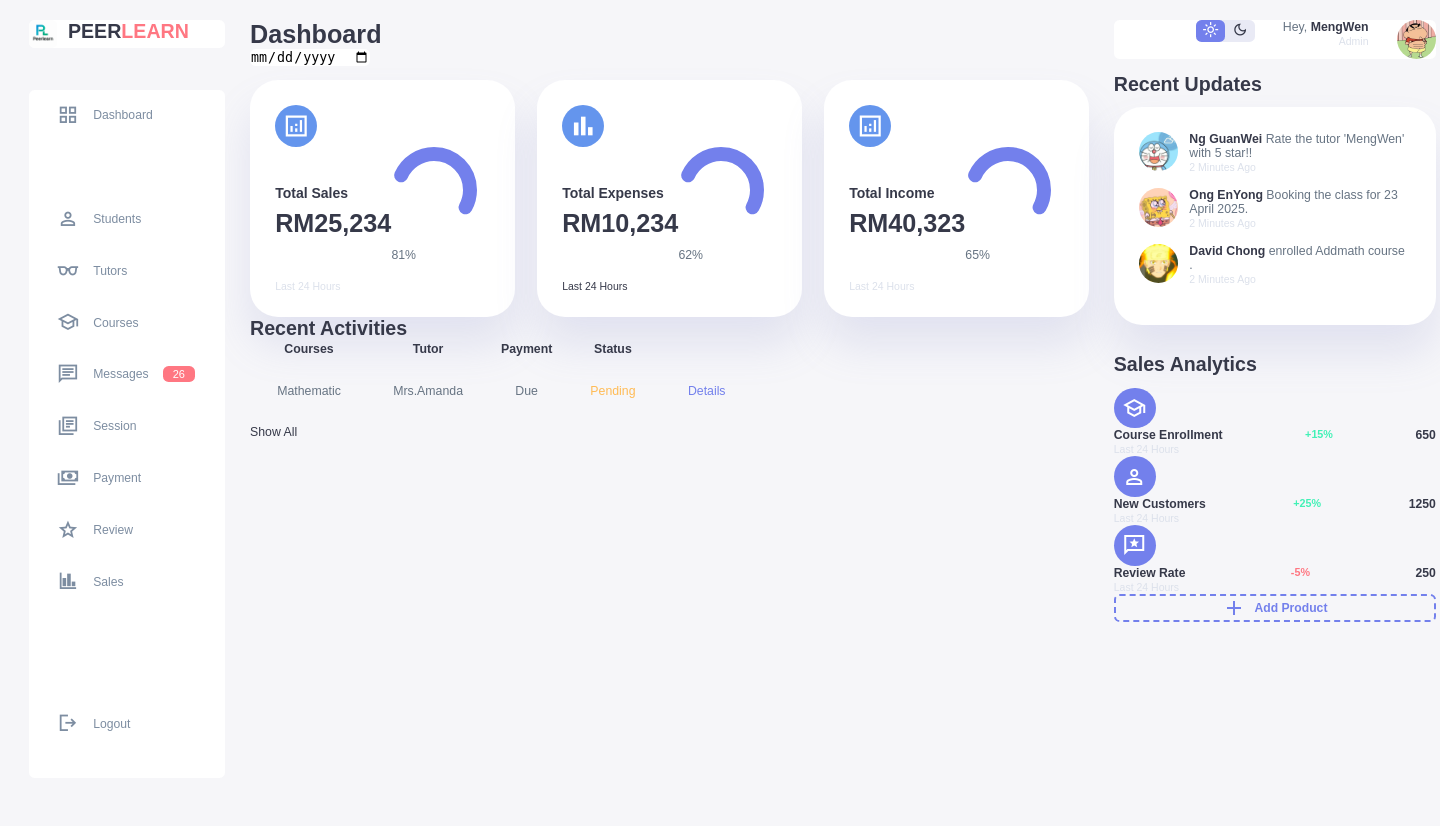
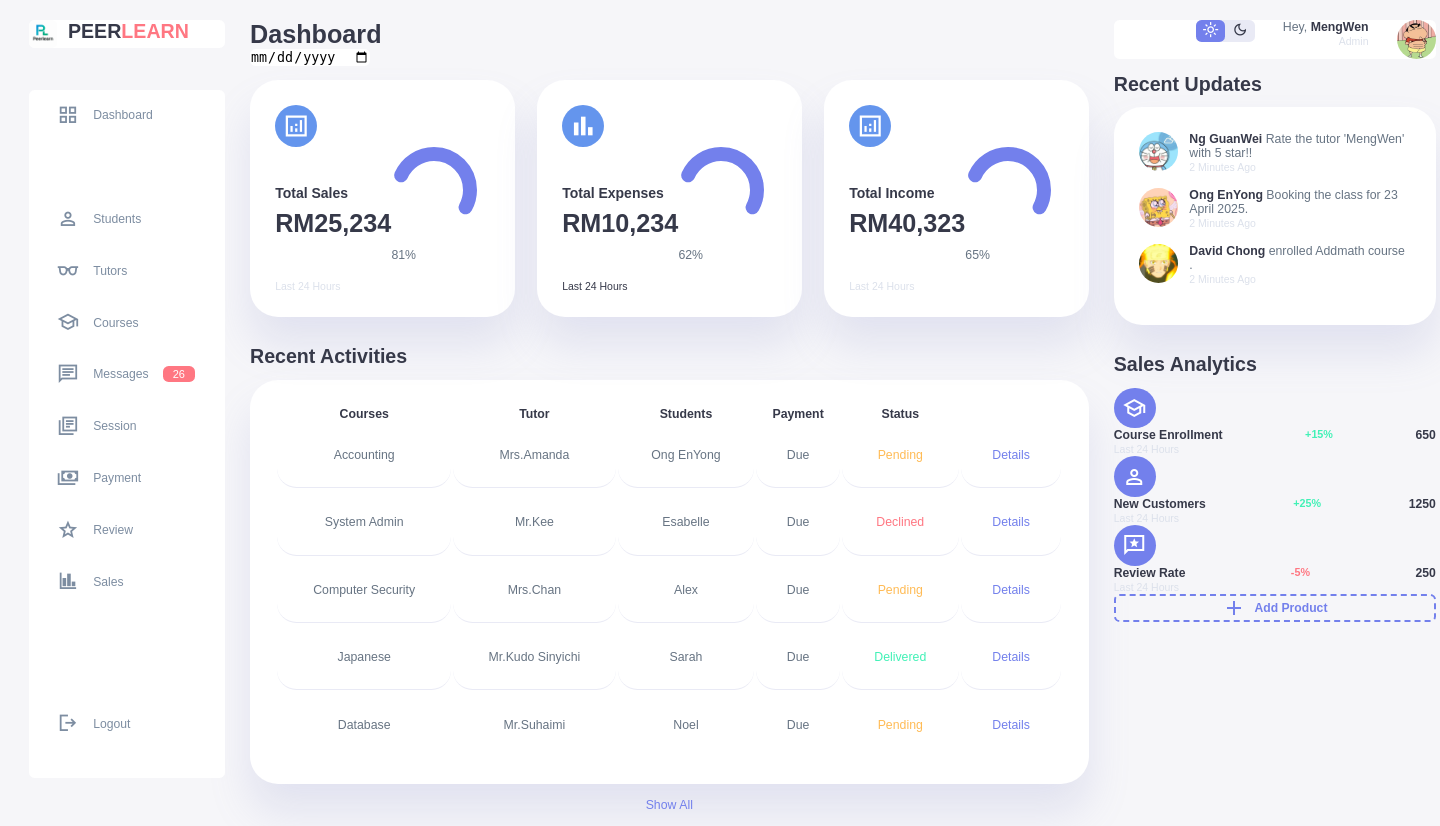
Before and after one commit to eyo20/FYP-Project, a PHP site: page /admin.html in a window 1440 px wide. Before the commit the page ends 731 px from the top, so only its background shows below. Run offline with PHP 8.4, Linux system fonts and the light colour scheme.

Commit message:
Add files via upload

```diff
--- a/admin.html
+++ b/admin.html
@@ -133,13 +133,14 @@
             </div>
             <!--------------End of Insights-------------->
 
-            <div class="recent-avtivities">
+            <div class="recent-activities">
                 <h2>Recent Activities</h2>
                 <table>
                     <thead>
                         <tr>
                             <th>Courses</th>
                             <th>Tutor</th>
+                            <th>Students</th>
                             <th>Payment</th>
                             <th>Status</th>
                             <th></th>
@@ -147,8 +148,41 @@
                     </thead>
                     <tbody>
                         <tr>
-                            <td>Mathematic </td>
+                            <td>Accounting </td>
                             <td>Mrs.Amanda</td>
+                            <td>Ong EnYong</td>
+                            <td>Due</td>
+                            <td class="warning">Pending</td>
+                            <td class="primary">Details</td>
+                        </tr>
+                        <tr>
+                            <td>System Admin </td>
+                            <td>Mr.Kee</td>
+                            <td>Esabelle</td>
+                            <td>Due</td>
+                            <td class="danger">Declined</td>
+                            <td class="primary">Details</td>
+                        </tr>
+                        <tr>
+                            <td>Computer Security </td>
+                            <td>Mrs.Chan</td>
+                            <td>Alex</td>
+                            <td>Due</td>
+                            <td class="warning">Pending</td>
+                            <td class="primary">Details</td>
+                        </tr>
+                        <tr>
+                            <td>Japanese </td>
+                            <td>Mr.Kudo Sinyichi</td>
+                            <td>Sarah</td>
+                            <td>Due</td>
+                            <td class="success">Delivered</td>
+                            <td class="primary">Details</td>
+                        </tr>
+                        <tr>
+                            <td>Database </td>
+                            <td>Mr.Suhaimi</td>
+                            <td>Noel</td>
                             <td>Due</td>
                             <td class="warning">Pending</td>
                             <td class="primary">Details</td>
--- a/adminstyle.css
+++ b/adminstyle.css
@@ -349,6 +349,7 @@ main .insights small{
 /*=============== Recent Activities ================= */
 main .recent-activities {
     margin-top: 2rem;
+
 }
 
 main .recent-activities h2 {
@@ -375,6 +376,9 @@ main table tbody td{
     color: #677483;
     text-align: center;
     padding:1.8rem;
+    background: white;
+    border-radius: 1.4rem;
+
 }
 
 main table tbody tr:last-child td {
```
